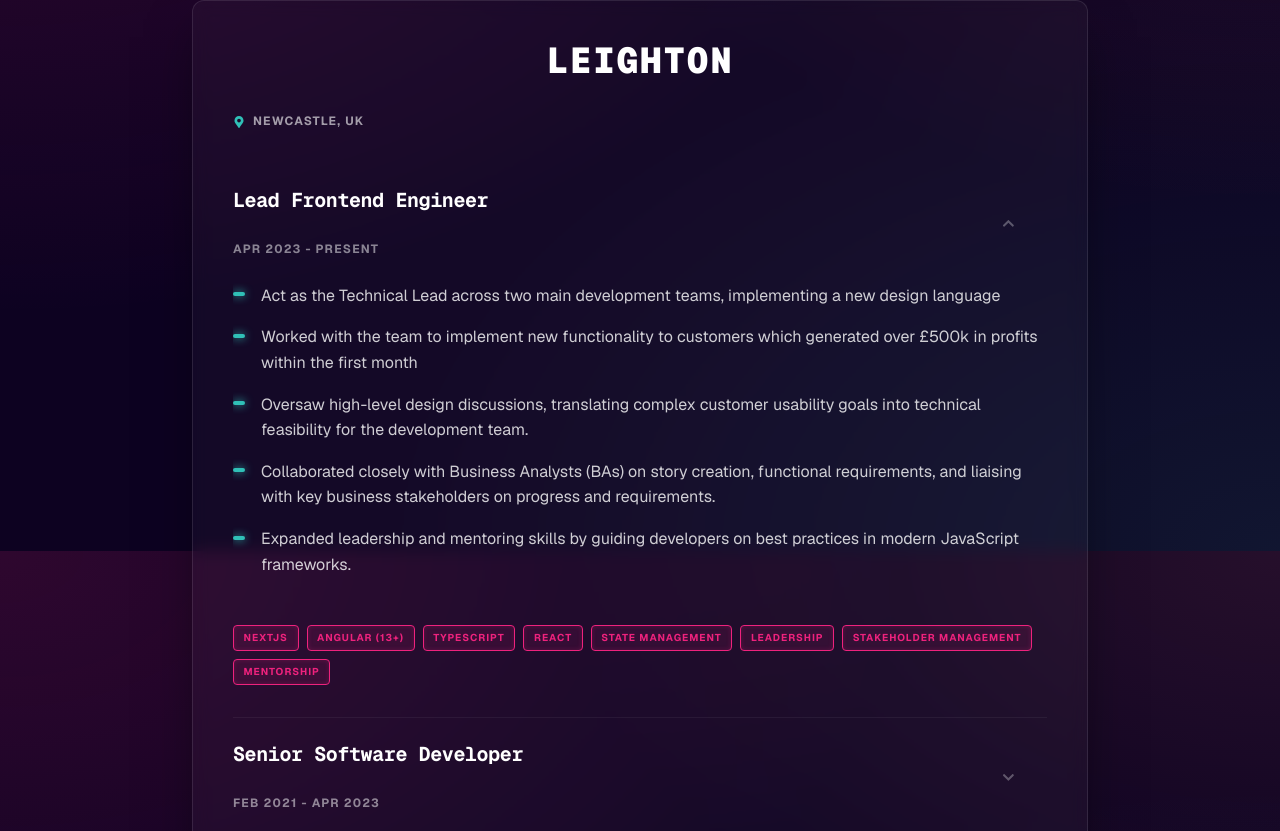
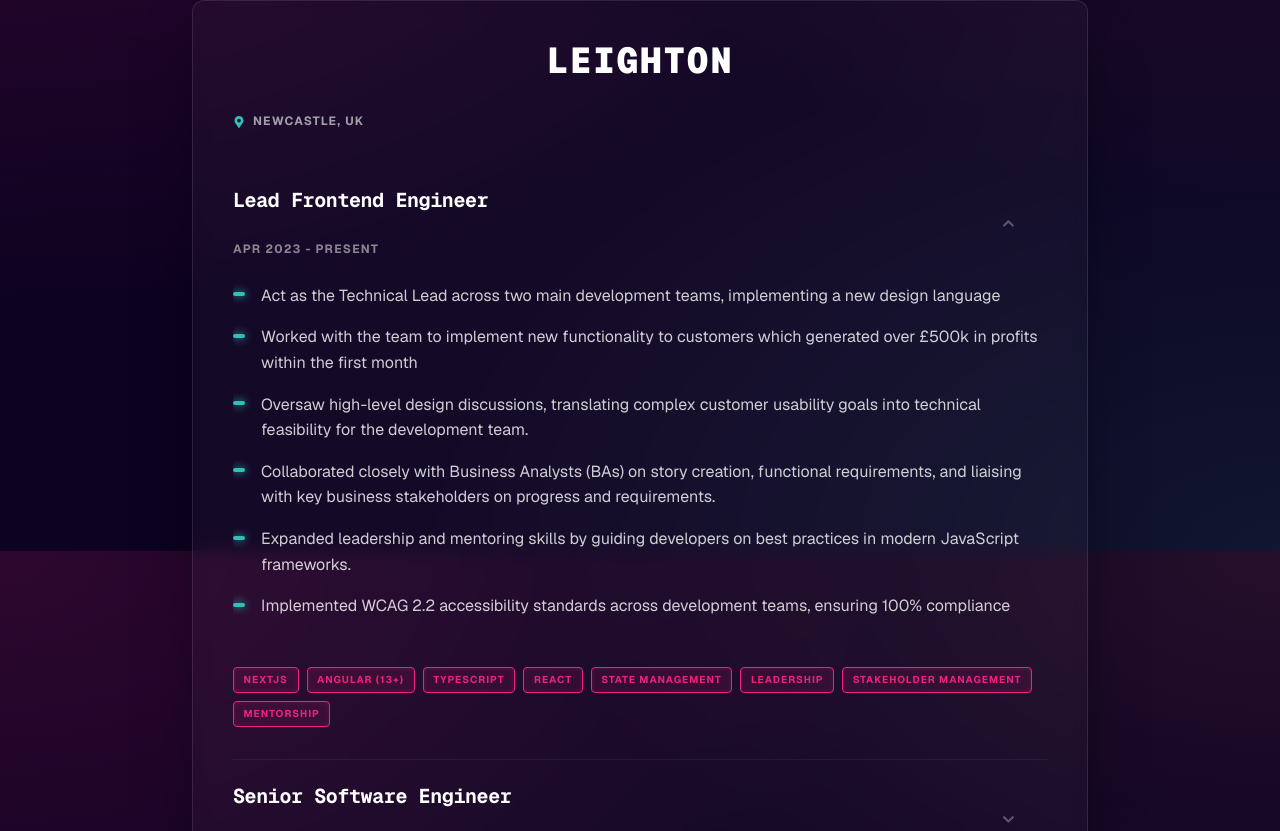
Before and after one commit to joshhallan/portfolio2025, a Next.js app: page /career in a window 1280 px wide. Shown: the part 249-1080 px from the top of the page. Built offline with nearby package versions, Linux system fonts and the light colour scheme.

Commit message:
Updated meta data per page

```diff
--- a/src/app/blog/page.tsx
+++ b/src/app/blog/page.tsx
@@ -2,6 +2,7 @@ import React from "react";
 import Parser from "rss-parser";
 import Card from "@/components/Global/Card/Card";
 import styles from "./Blog.module.css";
+import { Metadata } from "next";
 
 type MediumPost = {
   title: string;
@@ -111,3 +112,7 @@ export default async function BlogPage() {
     </main>
   );
 }
+
+export const metadata: Metadata = {
+  title: "Blog",
+};
--- /dev/null
+++ b/src/app/career/RoleAccordion.tsx
@@ -0,0 +1,52 @@
+"use client";
+
+import { useState } from "react";
+import { FaChevronDown, FaChevronUp } from "react-icons/fa";
+import { Job } from "@/data/experience";
+import styles from "./Career.module.css";
+
+export const RoleAccordion = ({
+  role,
+  isDefaultOpen,
+}: {
+  role: Job;
+  isDefaultOpen: boolean;
+}) => {
+  const [isOpen, setIsOpen] = useState(isDefaultOpen);
+
+  return (
+    <div className={styles.roleWrapper}>
+      <button
+        onClick={() => setIsOpen(!isOpen)}
+        className={styles.accordionToggle}
+      >
+        <div className={styles.roleInfo}>
+          <h4 className={styles.roleTitle}>{role.title}</h4>
+          <span className={styles.roleDuration}>{role.duration}</span>
+        </div>
+        <span className={styles.chevron}>
+          {isOpen ? <FaChevronUp /> : <FaChevronDown />}
+        </span>
+      </button>
+      <div
+        className={`${styles.collapsibleContent} ${isOpen ? styles.open : ""}`}
+      >
+        <ul className={styles.responsibilityList}>
+          {role.responsibilities.map((res, index) => (
+            <li key={index} className={styles.responsibilityItem}>
+              <span className={styles.bullet}></span>
+              {res}
+            </li>
+          ))}
+        </ul>
+        <div className={styles.techStack}>
+          {role.technologies.map((tech, index) => (
+            <span key={index} className={styles.techBadge}>
+              {tech}
+            </span>
+          ))}
+        </div>
+      </div>
+    </div>
+  );
+};
--- a/src/app/career/page.tsx
+++ b/src/app/career/page.tsx
@@ -1,57 +1,9 @@
-"use client";
-
-import React, { useState } from "react";
+import React from "react";
 import { EXPERIENCE_DATA, Job } from "@/data/experience";
-import { FaChevronDown, FaChevronUp, FaMapMarkerAlt } from "react-icons/fa";
+import { FaMapMarkerAlt } from "react-icons/fa";
 import styles from "./Career.module.css";
-
-const RoleAccordion = ({
-  role,
-  isDefaultOpen,
-}: {
-  role: Job;
-  isDefaultOpen: boolean;
-}) => {
-  const [isOpen, setIsOpen] = useState(isDefaultOpen);
-
-  return (
-    <div className={styles.roleWrapper}>
-      <button
-        onClick={() => setIsOpen(!isOpen)}
-        className={styles.accordionToggle}
-      >
-        <div className={styles.roleInfo}>
-          <h4 className={styles.roleTitle}>{role.title}</h4>
-          <span className={styles.roleDuration}>{role.duration}</span>
-        </div>
-        <span className={styles.chevron}>
-          {isOpen ? <FaChevronUp /> : <FaChevronDown />}
-        </span>
-      </button>
-
-      <div
-        className={`${styles.collapsibleContent} ${isOpen ? styles.open : ""}`}
-      >
-        <ul className={styles.responsibilityList}>
-          {role.responsibilities.map((res, index) => (
-            <li key={index} className={styles.responsibilityItem}>
-              <span className={styles.bullet}></span>
-              {res}
-            </li>
-          ))}
-        </ul>
-
-        <div className={styles.techStack}>
-          {role.technologies.map((tech, index) => (
-            <span key={index} className={styles.techBadge}>
-              {tech}
-            </span>
-          ))}
-        </div>
-      </div>
-    </div>
-  );
-};
+import { Metadata } from "next";
+import { RoleAccordion } from "./RoleAccordion";
 
 const CompanySection = ({
   company,
@@ -118,3 +70,7 @@ export default function FullCareerTimeline() {
     </main>
   );
 }
+
+export const metadata: Metadata = {
+  title: "Career History",
+};
--- a/src/app/layout.tsx
+++ b/src/app/layout.tsx
@@ -15,7 +15,10 @@ const geistMono = Geist_Mono({
 });
 
 export const metadata: Metadata = {
-  title: "Josh Allan | Lead Frontend Engineer",
+  title: {
+    template: "%s | Josh Allan ",
+    default: "Josh Allan | Lead Frontend Engineer",
+  },
   description:
     "Josh Allan's professional portfolio showcasing 10+ years of expertise in React, Angular, NextJS and AWS developing high-performance solutions.",
   keywords: [
--- a/src/app/projects/page.tsx
+++ b/src/app/projects/page.tsx
@@ -1,9 +1,12 @@
-"use client";
-
 import React from "react";
 import { PROJECTS_DATA } from "@/data/projects";
 import ProjectCard from "@/components/Global/ProjectCard/ProjectCard";
 import styles from "./Projects.module.css";
+import { Metadata } from "next";
+
+export const metadata: Metadata = {
+  title: "Projects",
+};
 
 export default function ProjectsPage() {
   return (
--- a/src/data/experience.ts
+++ b/src/data/experience.ts
@@ -11,6 +11,7 @@ export const EXPERIENCE_DATA = [
       "Oversaw high-level design discussions, translating complex customer usability goals into technical feasibility for the development team.",
       "Collaborated closely with Business Analysts (BAs) on story creation, functional requirements, and liaising with key business stakeholders on progress and requirements.",
       "Expanded leadership and mentoring skills by guiding developers on best practices in modern JavaScript frameworks.",
+      "Implemented WCAG 2.2 accessibility standards across development teams, ensuring 100% compliance",
     ],
     technologies: [
       "NextJS",
@@ -25,7 +26,7 @@ export const EXPERIENCE_DATA = [
   },
   {
     id: 2,
-    title: "Senior Software Developer",
+    title: "Senior Software Engineer",
     company: "Leighton",
     duration: "Feb 2021 - Apr 2023",
     location: "Newcastle, UK",
@@ -33,6 +34,7 @@ export const EXPERIENCE_DATA = [
       "Spearheaded key development projects for major clients, including Home Group and British Airways, expanding expertise in large-scale system integration.",
       "Focused on architecting robust and scalable frontend solutions using emerging frameworks like Angular and React.",
       "Contributed significantly to team code standards, quality assurance, and providing technical guidance to junior team members.",
+      "Successfully launched internal beta to British Airways staff for Manage My Booking to start gathering feedback for further iterations",
     ],
     technologies: [
       "Angular",
@@ -52,6 +54,7 @@ export const EXPERIENCE_DATA = [
     responsibilities: [
       "Began tenure focusing on delivering client projects, gaining initial exposure to professional development workflows.",
       "Rapidly learned and applied new frontend technologies and best practices, laying the groundwork for subsequent promotions.",
+      "Deepened expertise in Angular and React through hands-on client delivery and mentorship from senior engineers",
     ],
     technologies: ["XSLT", "HTML", "CSS", "jQuery", "Git", "Version Control"],
   },
```
